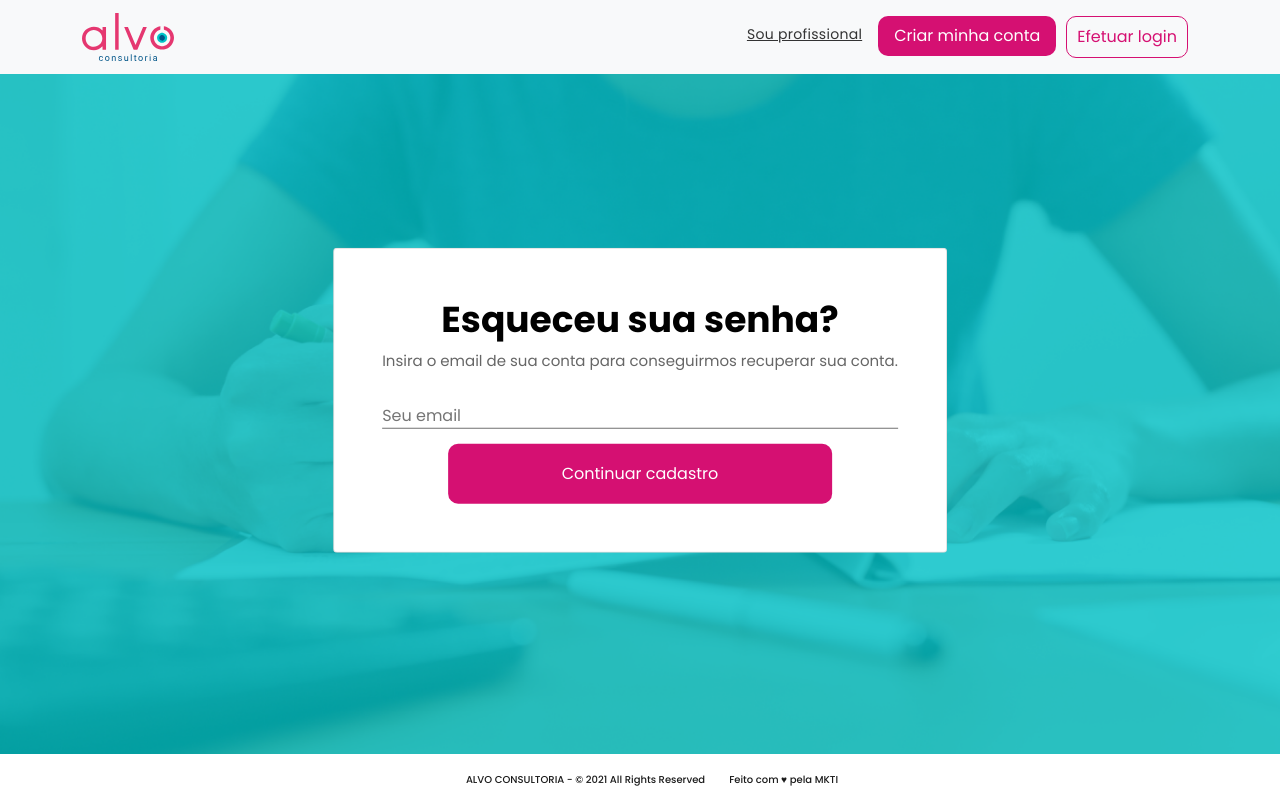
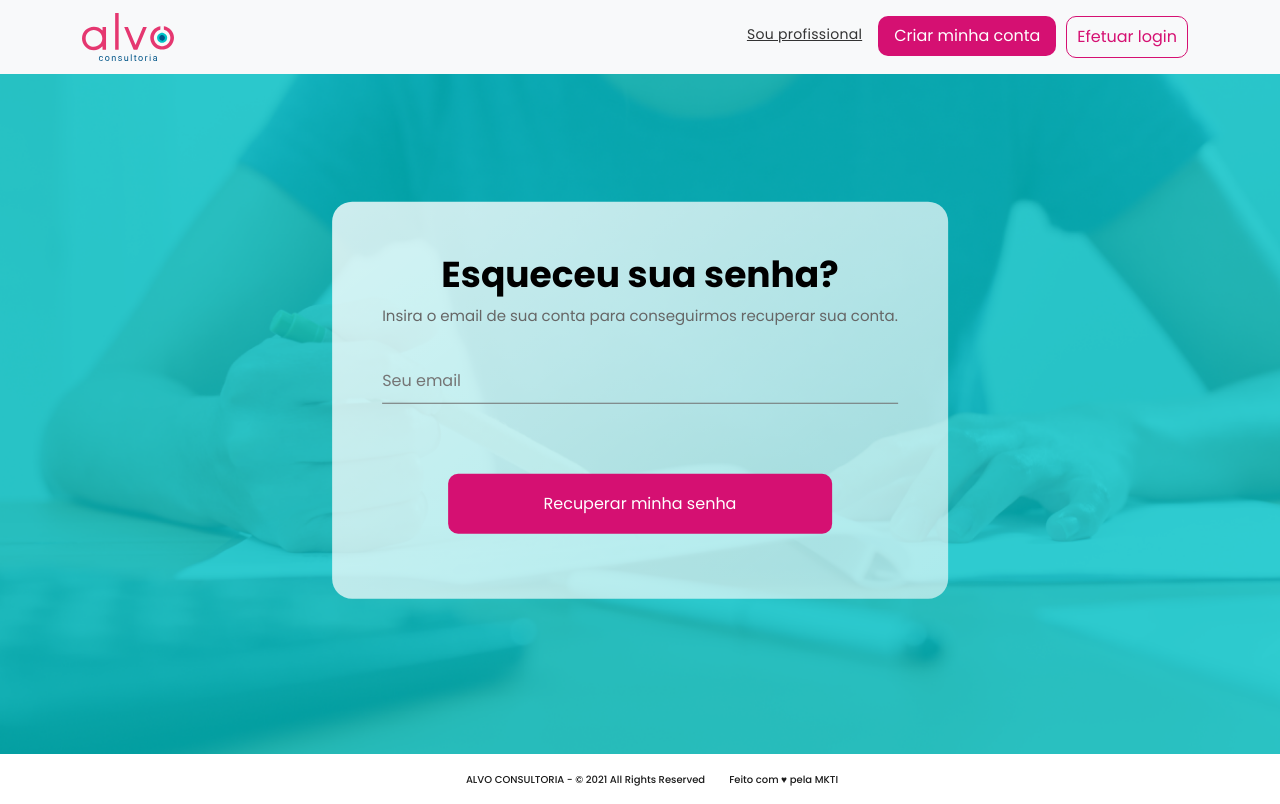
Before and after one commit to 42Dias/alvoconsultoria, a React (Create React App) app: page /esqueceu-a-senha in a window 1280 px wide. Built offline with nearby package versions, Linux system fonts and the light colour scheme.

Commit message:
styled components of the forget password

```diff
--- a/src/pages/ForgetPassword/index.js
+++ b/src/pages/ForgetPassword/index.js
@@ -1,19 +1,18 @@
-// import { Link } from 'react-router-dom'
-import './styles/forgetpassword.css'
+import * as S from './styles/style'
 
 export default function ForgetPassword() {
   return (
-    <div className='containerForget'>
-      <div className='bg-reset'>
-        <div className='container'>
-          <section className='content-login-form'>
-            <div className='card p-5'>
-              <h2 className='title-card'>Esqueceu sua senha?</h2>
-              <p className='subtitle'>
+    <S.ContainerForget>
+      <S.Background>
+        <S.Container>
+          <S.ContentLoginForm>
+            <S.Card>
+              <h2>Esqueceu sua senha?</h2>
+              <p>
                 Insira o email de sua conta para conseguirmos recuperar sua
                 conta.
               </p>
-              <form action='' className='d-flex flex-column align-items-center'>
+              <S.Form action=''>
                 <input
                   type='email'
                   className='form'
@@ -21,15 +20,12 @@ export default function ForgetPassword() {
                   required
                   name='email'
                 />
-
-                <button type='submit' className='btn-submit'>
-                  Continuar cadastro
-                </button>
-              </form>
-            </div>
-          </section>
-        </div>
-      </div>
-    </div>
+                <button type='submit'>Recuperar minha senha</button>
+              </S.Form>
+            </S.Card>
+          </S.ContentLoginForm>
+        </S.Container>
+      </S.Background>
+    </S.ContainerForget>
   )
 }
--- a/src/pages/ForgetPassword/styles/forgetpassword.css
+++ /dev/null
@@ -1,121 +0,0 @@
-@import url('https://fonts.googleapis.com/css2?family=Poppins:wght@100;200;300;400;500;600;700&display=swap');
-
-
-* {
-    font-family: 'Poppins', sans-serif;
-}
-
-body {
-    height: 100vh;
-    display: flex;
-    justify-content: space-between;
-    flex-direction: column;
-    background: linear-gradient(270deg, #C4C4C4 9.21%, rgba(196, 196, 196, 0) 85.55%);
-}
-
-.container {
-    flex: 1;
-    align-items: center;
-    justify-content: center;
-    display: flex;
-
-}
-
-.bg-reset {
-    background-image: url('./../../img/background-login.png');
-    background-size: cover;
-    background-position: center;
-    width: 100vw !important;
-    height: 100vh !important;
-}
-
-.containerForget {
-  height: 85vh !important;
-  display: flex;
-  justify-content: space-between;
-  flex-direction: column;
-  background: linear-gradient(270deg, #C4C4C4 9.21%, rgba(196, 196, 196, 0) 85.55%);
-}
-
-.content-login-form {
-  position: absolute;
-  top: 50%;
-  left: 50%;
-  transform: translate(-50%,-50%);
-}
-
-.card {
-    background: rgba(255, 255, 255, 0.6);
-    border-radius: 20px;
-}
-
-.title-card {
-    text-align: center;
-    font-family: Poppins;
-    font-weight: bold;
-    font-size: 36px;
-    line-height: 45px;
-    font-feature-settings: 'pnum' on, 'lnum' on;
-    color: #000000;
-}
-
-.subtitle {
-    color: #666666;
-    font-size: 15px;
-}
-
-.form {
-    border: none;
-    border-bottom:0.5px solid #727272;
-    margin: 15px 0px;
-    outline: none;
-    width: 100%;
-    background: rgba(255, 255, 255, 0);
-}
-
-label {
-    font-family: Poppins;
-    font-style: normal;
-    font-weight: normal;
-    font-size: 13px;
-    line-height: 18px;
-    /* identical to box height, or 138% */
-    letter-spacing: -0.078px;
-
-    color: #0A0A0A;
-}
-
-.link-reset-password {
-    font-family: Poppins;
-    font-style: normal;
-    font-weight: normal;
-    font-size: 13px;
-    /* identical to box height, or 138% */
-
-    letter-spacing: -0.078px;
-
-    color: #0A0A0A;
-}
-
-
-.btn-submit {
-    color: white;
-    width: 384px;
-    height: 60px;
-    background: #D51072;
-    border-radius: 10px;
-    border: 0px solid;
-}
-
-.register {
-    text-align: center;
-    font-family: Poppins;
-    font-style: normal;
-    font-weight: normal;
-    font-size: 16px;
-    margin-top: 20px;
-    /* identical to box height, or 24px */
-
-    color: #666666;
-
-}
--- /dev/null
+++ b/src/pages/ForgetPassword/styles/style.js
@@ -0,0 +1,86 @@
+import styled from 'styled-components'
+import banner from './../../img/background-login.png'
+
+export const ContainerForget = styled.div`
+  height: 85vh !important;
+  display: flex;
+  justify-content: space-between;
+  flex-direction: column;
+  background: linear-gradient(
+    270deg,
+    #c4c4c4 9.21%,
+    rgba(196, 196, 196, 0) 85.55%
+  );
+`
+
+export const Background = styled.div`
+  background-image: url(${banner});
+  background-size: cover;
+  background-position: center;
+  width: 100vw !important;
+  height: 100vh !important;
+`
+
+export const Container = styled.div`
+  flex: 1;
+  align-items: center;
+  justify-content: center;
+  display: flex;
+`
+
+export const ContentLoginForm = styled.section`
+  position: absolute;
+  top: 50%;
+  left: 50%;
+  transform: translate(-50%, -50%);
+`
+export const Card = styled.div`
+  background: linear-gradient(
+    142.31deg,
+    rgba(255, 255, 255, 0.8) 0%,
+    rgba(255, 255, 255, 0.6) 99.95%
+  );
+  border-radius: 20px;
+  padding: 50px;
+
+  h2 {
+    text-align: center;
+    font-family: Poppins;
+    font-weight: bold;
+    font-size: 36px;
+    line-height: 45px;
+    font-feature-settings: 'pnum' on, 'lnum' on;
+    color: #000000;
+  }
+
+  p {
+    color: #666666;
+    font-size: 15px;
+    text-align: center;
+  }
+`
+
+export const Form = styled.form`
+  border: none;
+  margin: 15px 0px;
+  outline: none;
+  width: 100%;
+  background: rgba(255, 255, 255, 0);
+  display: flex;
+  flex-direction: column;
+  align-items: center;
+
+  input {
+    padding: 10px 10px 10px 0;
+  }
+
+  button {
+    color: white;
+    width: 384px;
+    height: 60px;
+    background: #d51072;
+    border-radius: 10px;
+    border: 0px solid;
+    margin-top: 55px;
+  }
+`
```
